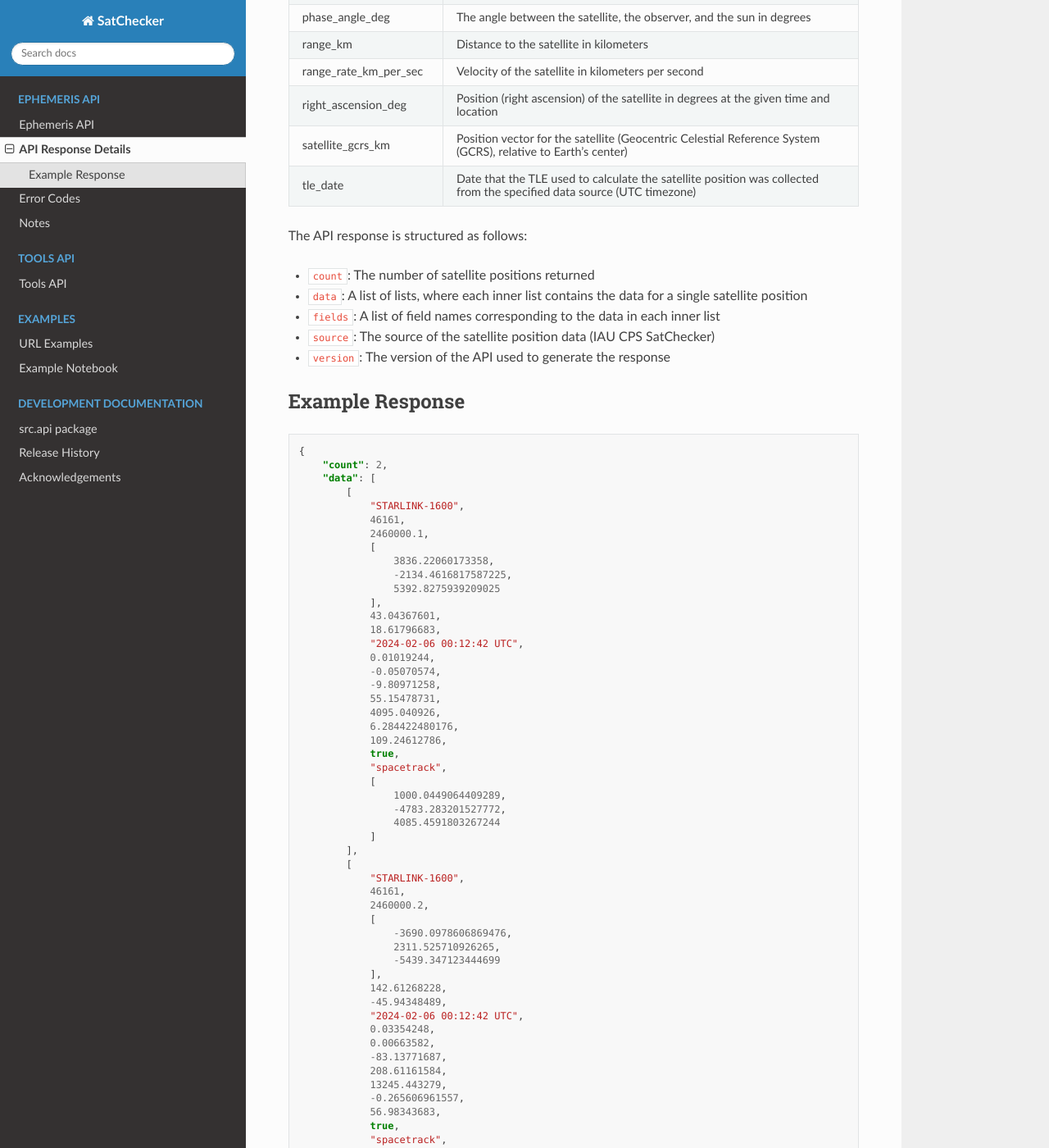
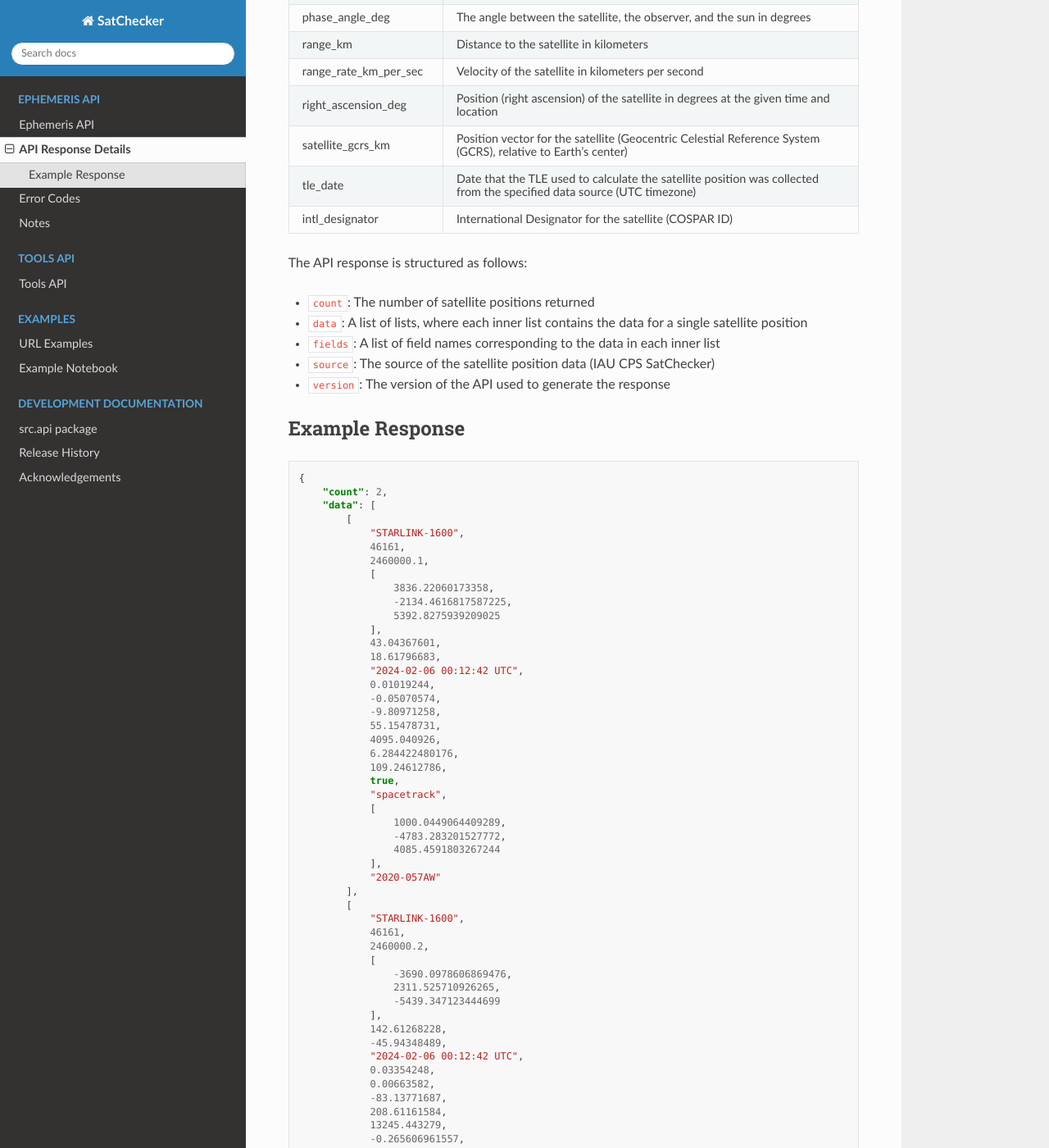
Before and after one commit to iausathub/satchecker, a Sphinx documentation site: the page built from docs/source/api_response.rst, in a window 1280 px wide and 1400 px high, scrolled down 679 px. Shown: the whole window at 82% size. Built offline with Sphinx 7.4.7 and the Read the Docs theme 2.0.0, drawn with Linux system fonts in a browser that asks for light colours; some of the changed text lies outside the part shown.

```diff
--- a/docs/source/api_response.rst
+++ b/docs/source/api_response.rst
@@ -42,6 +42,8 @@ The API response is a JSON object with the following fields:
      - Position vector for the satellite (Geocentric Celestial Reference System (GCRS), relative to Earth's center)
    * - tle_date
      - Date that the TLE used to calculate the satellite position was collected from the specified data source (UTC timezone)
+   * - intl_designator
+     - International Designator for the satellite (COSPAR ID)
 
 
 The API response is structured as follows:
@@ -86,7 +88,8 @@ Example Response
                     1000.0449064409289,
                     -4783.283201527772,
                     4085.4591803267244
-                ]
+                ],
+                "2020-057AW"
             ],
             [
                 "STARLINK-1600",
@@ -113,7 +116,8 @@ Example Response
                     3628.0577317280786,
                     -3281.0604185873253,
                     4079.547075333211
-                ]
+                ],
+                "2020-057AW"
             ]
         ],
         "fields": [
@@ -133,7 +137,8 @@ Example Response
             "illuminated",
             "data_source",
             "observer_gcrs_km"
+            "intl_designator"
         ],
     "source": "IAU CPS SatChecker",
-    "version": "1.0"
+    "version": "1.0.2"
     }
--- a/docs/source/conf.py
+++ b/docs/source/conf.py
@@ -32,7 +32,7 @@ copyright = "2024, IAU Centre for the Protection of Dark and Quiet Sky from \
 author = "IAU CPS"
 
 # The full version, including alpha/beta/rc tags
-release = "1.0.1"
+release = "1.0.2"
 
 
 # -- General configuration ---------------------------------------------------
```
Also changed, not shown: 2 other files.
